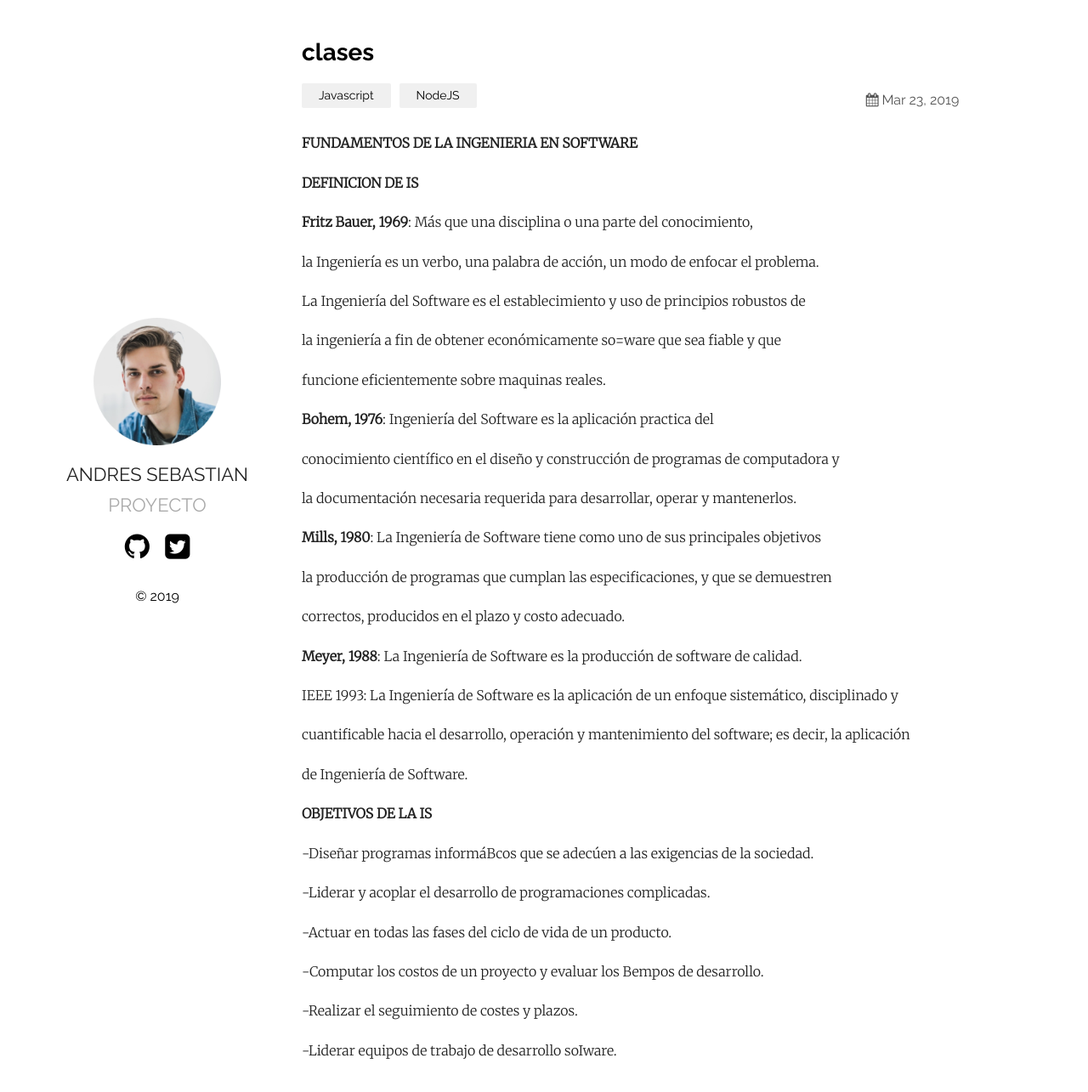
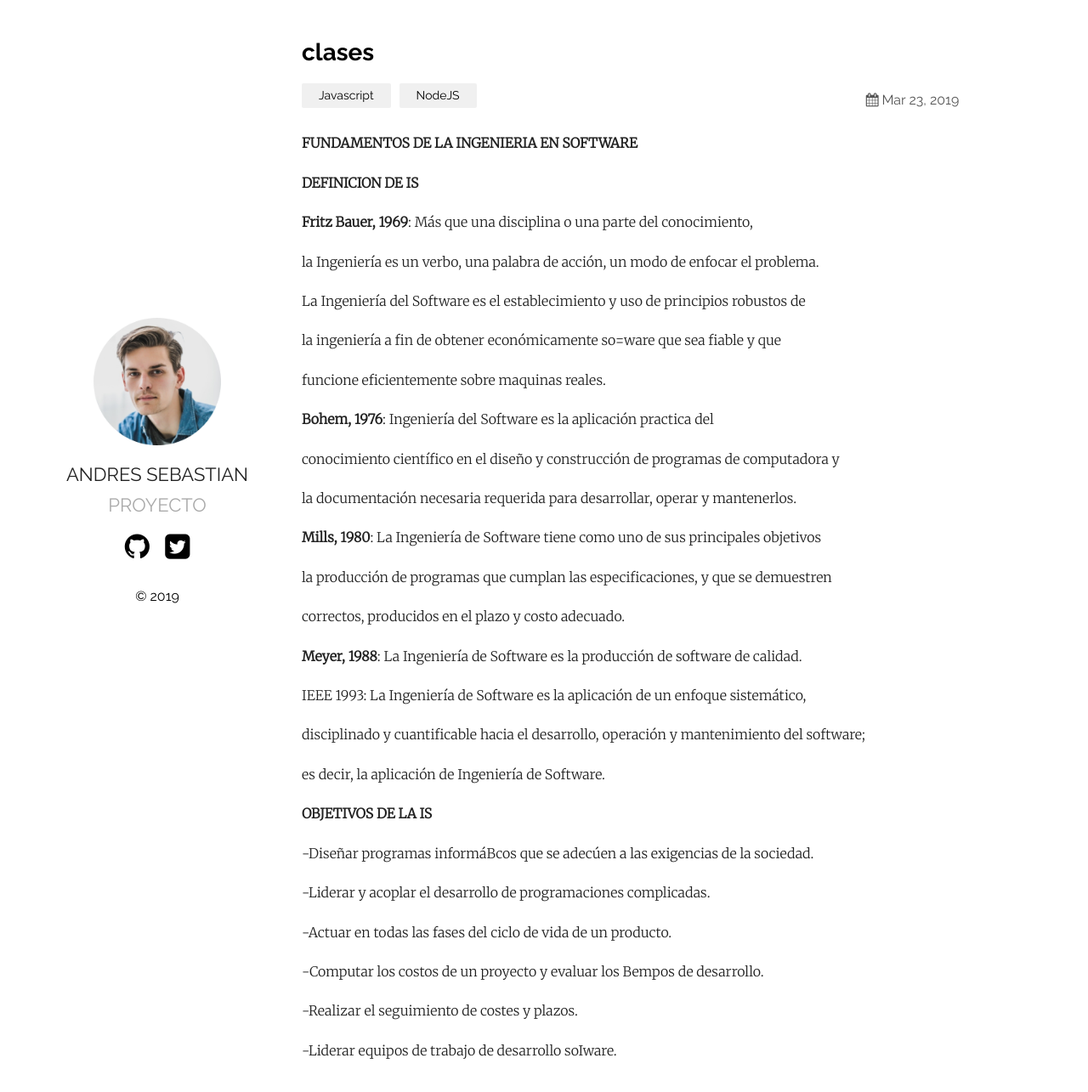
Before and after one commit to sebastian854/sebastian854.github.io, a Jekyll site: the page built from _posts/2019-03-23-welcome-to-jekyll.markdown, in a window 1280 px wide and 1296 px high. Shown: the top 1285 px of the window at 85% size. Built offline with Jekyll 4.4.1, drawn with Linux system fonts in a browser that asks for light colours.

Commit message:
Update 2019-03-23-welcome-to-jekyll.markdown

```diff
--- a/_posts/2019-03-23-welcome-to-jekyll.markdown
+++ b/_posts/2019-03-23-welcome-to-jekyll.markdown
@@ -21,9 +21,9 @@ categories: Javascript NodeJS
 <P ALIGN="justify">la producción de programas que cumplan las especificaciones, y que se demuestren
 <P ALIGN="justify">correctos, producidos en el plazo y costo adecuado.
 <P ALIGN="justify"> <P><B>Meyer, 1988</B>: La Ingeniería de Software es la producción de software de calidad.
-<P ALIGN="justify">IEEE 1993: La Ingeniería de Software es la aplicación de un enfoque sistemático, disciplinado y
-<P ALIGN="justify">cuantificable hacia el desarrollo, operación y mantenimiento del software; es decir, la aplicación
-<P ALIGN="justify">de Ingeniería de Software.
+<P ALIGN="justify">IEEE 1993: La Ingeniería de Software es la aplicación de un enfoque sistemático,
+<P ALIGN="justify">disciplinado y cuantificable hacia el desarrollo, operación y mantenimiento del software;
+<P ALIGN="justify">es decir, la aplicación de Ingeniería de Software.
 
 <P><B>OBJETIVOS DE LA IS</B>
 
```
